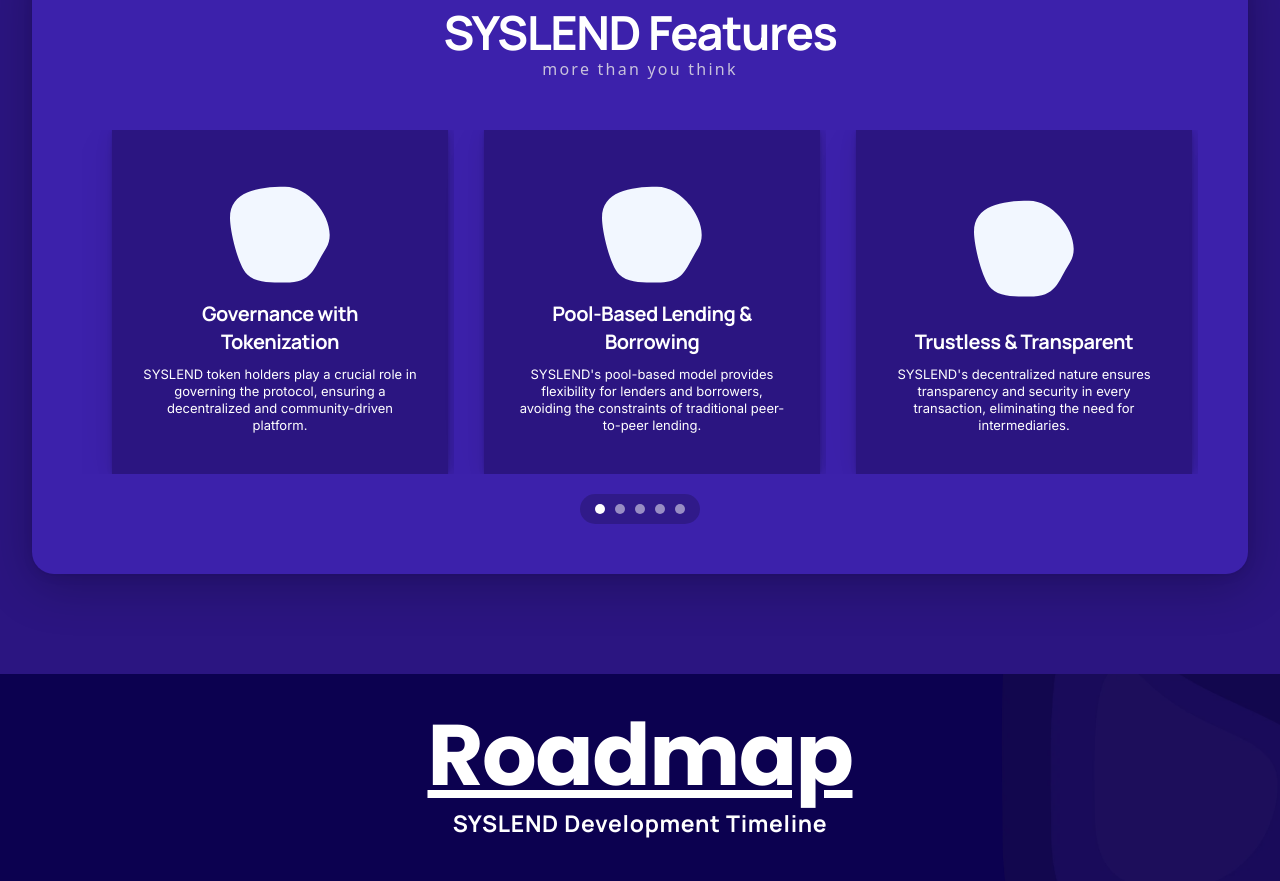
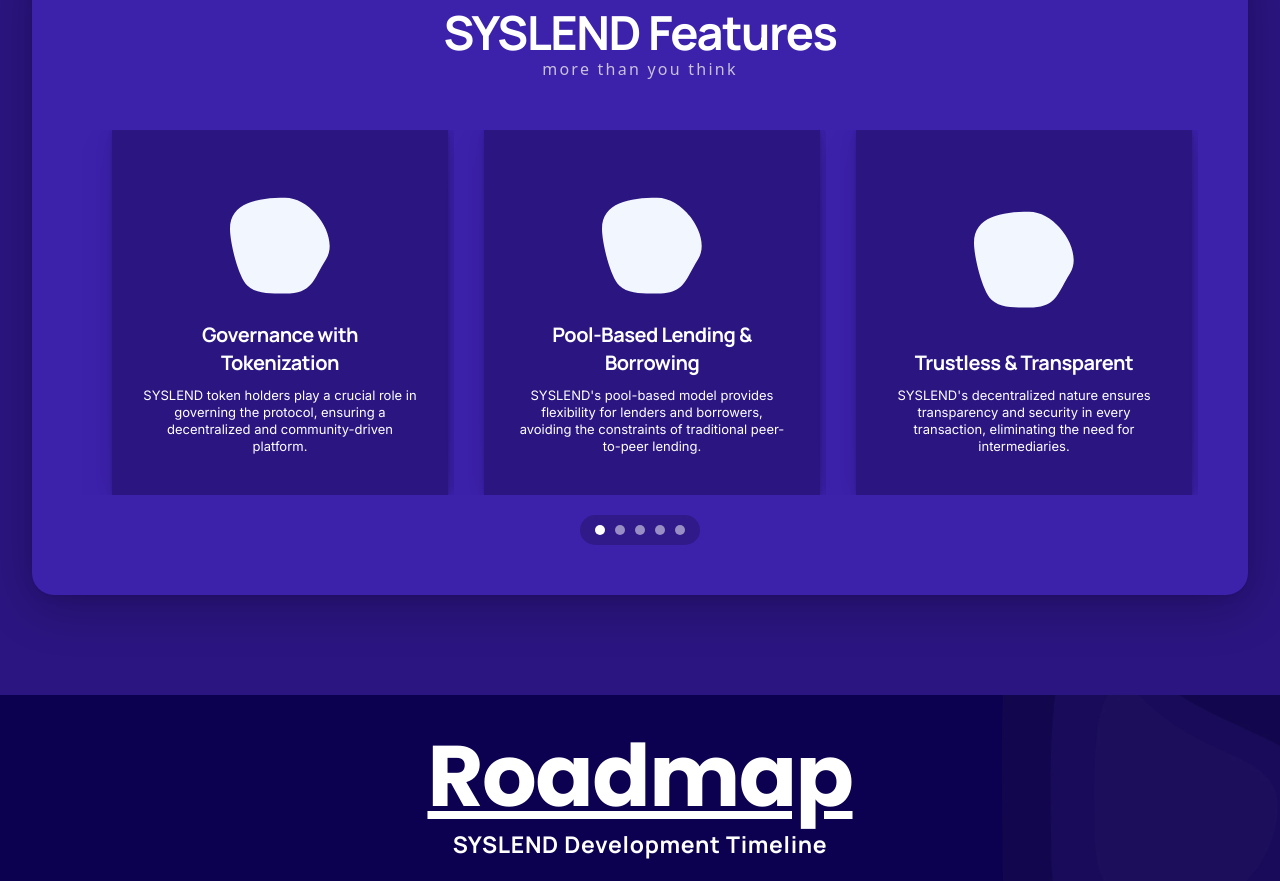
Before and after one commit to Basit46/syslend, a React (Vite) app: page / in a window 1280 px wide. Shown: the part 2380-3261 px from the top of the page. Built offline with nearby package versions, Linux system fonts and the light colour scheme; some icons are missing.

Commit message:
Added changes

```diff
--- a/src/components/Feature.jsx
+++ b/src/components/Feature.jsx
@@ -3,7 +3,7 @@ import React from "react";
 const Feature = ({ svg, title, body }) => {
   return (
     <div className="w-[100%] md:w-[450px] xl:w-[396px] flex justify-center bg-[#3C21AB]">
-      <div className="feature mx-[20px] sm:mx-[30px]  w-[90%] min-h-[344px] py-[40px] px-[30px] flex flex-col items-center shadow-[0.3184767494094558px_0.39809593676181976px_2.549057741503143px_-0.9375px_rgba(0,0,0,0.18),0.9658024572418071px_1.207253071552259px_7.730191403171522px_-1.875px_rgba(0,0,0,0.17241),2.5530614085937846px_3.1913267607422307px_20.434461731276638px_-2.8125px_rgba(0,0,0,0.14761),8px_10px_64.03124237432849px_-3.75px_rgba(0,0,0,0.0625)] bg-[#2b1581]">
+      <div className="feature mx-[20px] sm:mx-[30px]  w-[90%] min-h-[365px] py-[40px] px-[30px] flex flex-col items-center shadow-[0.3184767494094558px_0.39809593676181976px_2.549057741503143px_-0.9375px_rgba(0,0,0,0.18),0.9658024572418071px_1.207253071552259px_7.730191403171522px_-1.875px_rgba(0,0,0,0.17241),2.5530614085937846px_3.1913267607422307px_20.434461731276638px_-2.8125px_rgba(0,0,0,0.14761),8px_10px_64.03124237432849px_-3.75px_rgba(0,0,0,0.0625)] bg-[#2b1581]">
         <div className="flex-1 h-[100px] w-[100px]  grid place-items-center">
           {svg}
         </div>
```
